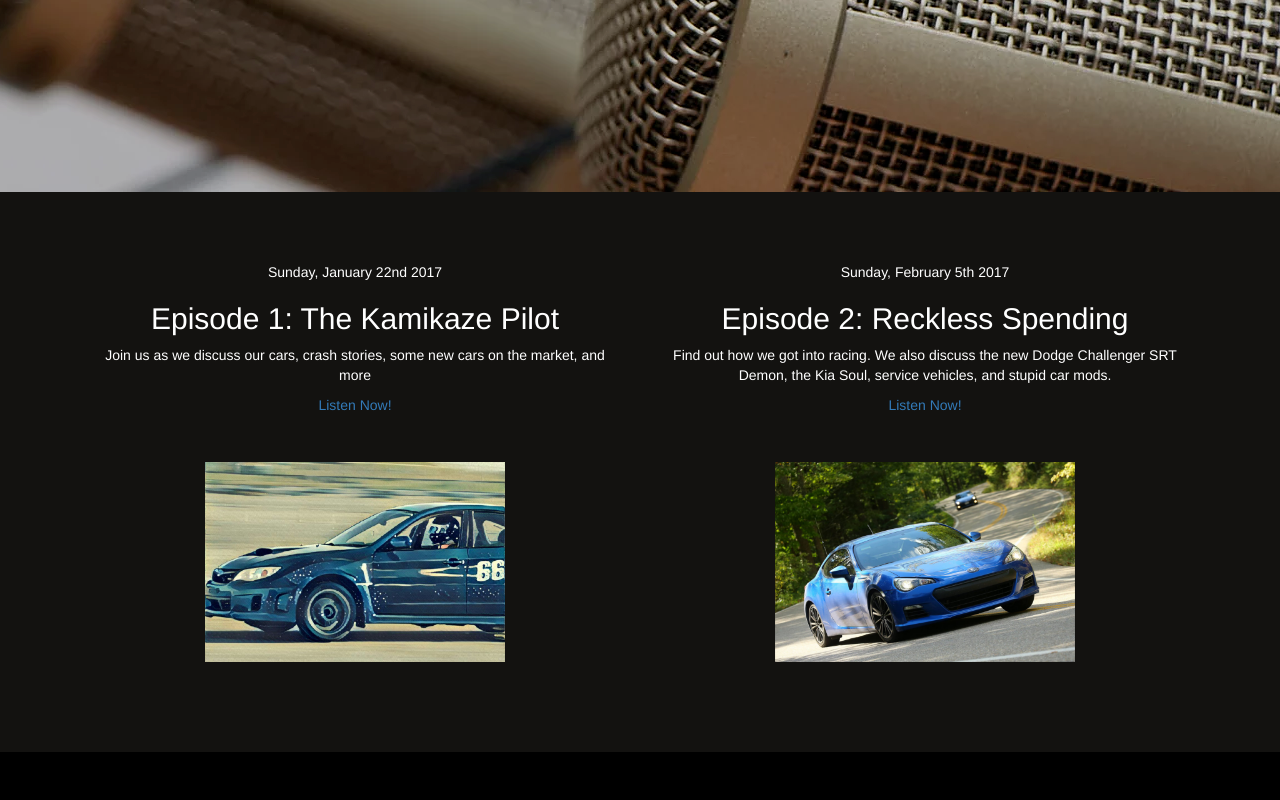
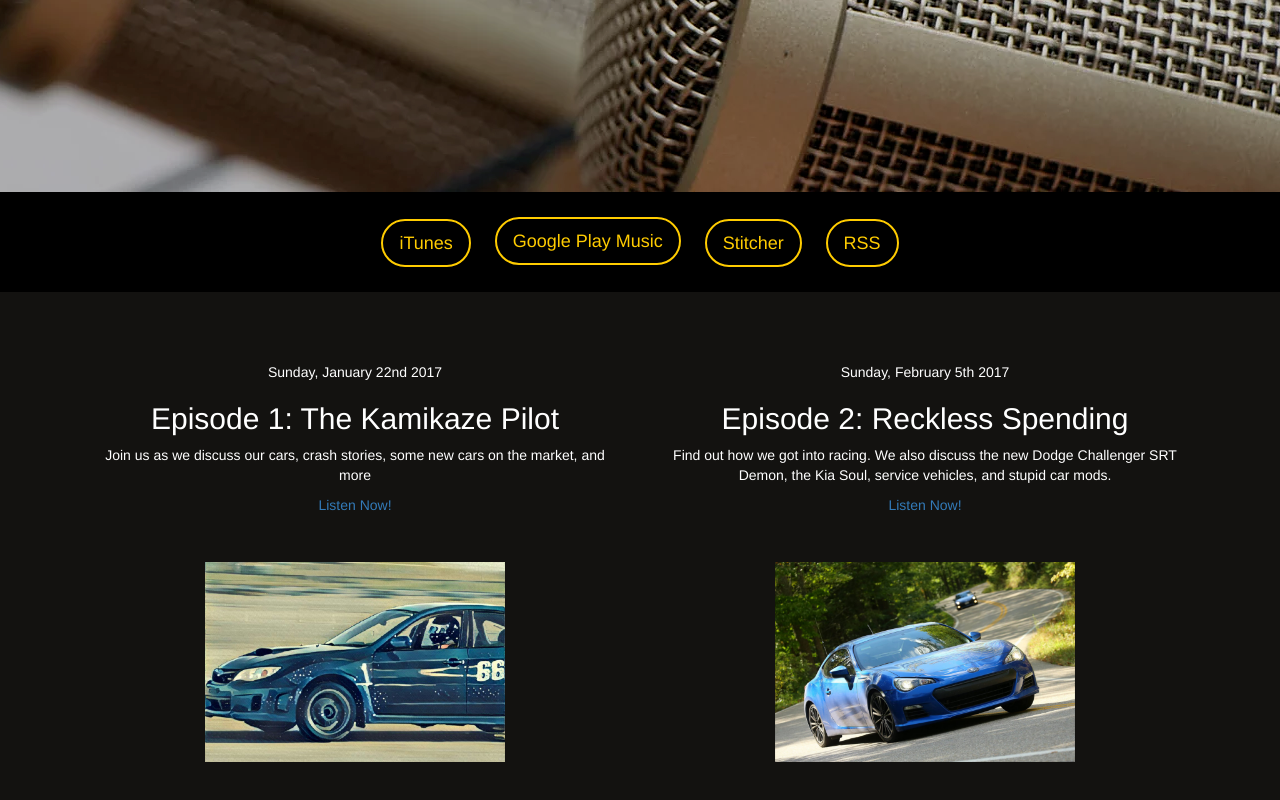
Before and after one commit to thebrakefastclub/thebrakefastclub.github.io, a plain HTML site: page index.html in a window 1280 px wide. Shown: the part 1118-1918 px from the top of the page. Before the commit the page ends 1870 px from the top, so only its background shows below. Drawn offline with nearby package versions, Linux system fonts and the light colour scheme.

Commit message:
Added listen buttons

```diff
--- a/css/main.css
+++ b/css/main.css
@@ -44,6 +44,28 @@ span {
   padding-top: 50px;
 }
 
+.listen-link {
+  background: none;
+	border: solid #FFCC00;
+	color: #FFCC00;
+}
+.listen-link:hover {
+  background: #FFCC00;
+}
+.listen-link-sm {
+  margin: 0 10px;
+  border-radius: 24px;
+  border-width: 1px;
+}
+.listen-link-lg {
+  padding: 10px 16px;
+  font-size: 18px;
+  line-height: 1.3333333;
+  margin: 0 10px;
+  border-radius: 24px;
+  border-width: 2px;
+}
+
 .box {
   display: flex;
   justify-content: center;
--- a/index.html
+++ b/index.html
@@ -80,6 +80,20 @@
       </div>
       <!-- end episodes-title -->
 
+
+      <div id="episodes-links">
+        <div class="container" style="line-height: 100px">
+          <div class="text-center">
+            <a href="https://itunes.apple.com/us/podcast/the-brakefast-club/id1198071249"><button type="button" class="listen-link listen-link-lg btn">iTunes</button></a>
+            <a href="https://play.google.com/music/listen#/ps/Ii6nzgriwcg4ovgfiph6bbc3xsm"><button type="button" class="listen-link listen-link-lg">Google Play Music</button></a>
+            <a href="http://www.stitcher.com/s?fid=129022&refid=stpr"><button type="button" class="listen-link listen-link-lg btn">Stitcher</button></a>
+            <a href="http://shoutengine.com/TheBrakefastClub.xml"><button type="button" class="listen-link listen-link-lg btn">RSS</button></a>
+          </div>
+        </div>
+      </div>
+      <!-- end episodes-links -->
+
+
       <div id="episodes" style="min-height: 560px;">
         <div class="container" style="position: relative;">
 
```
